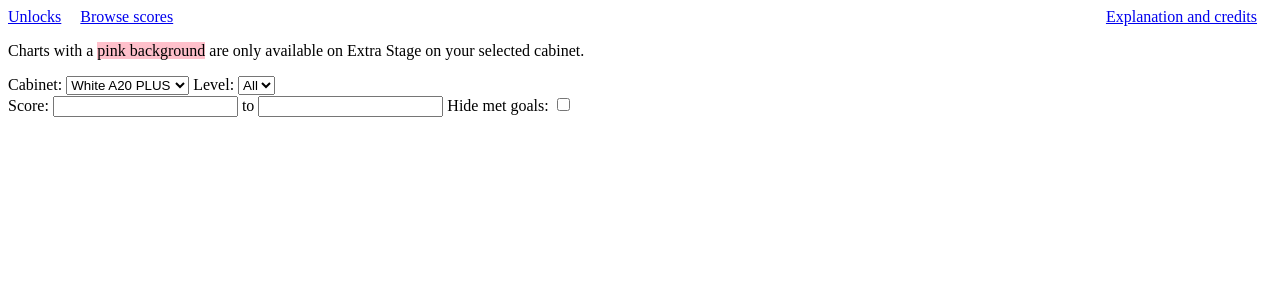
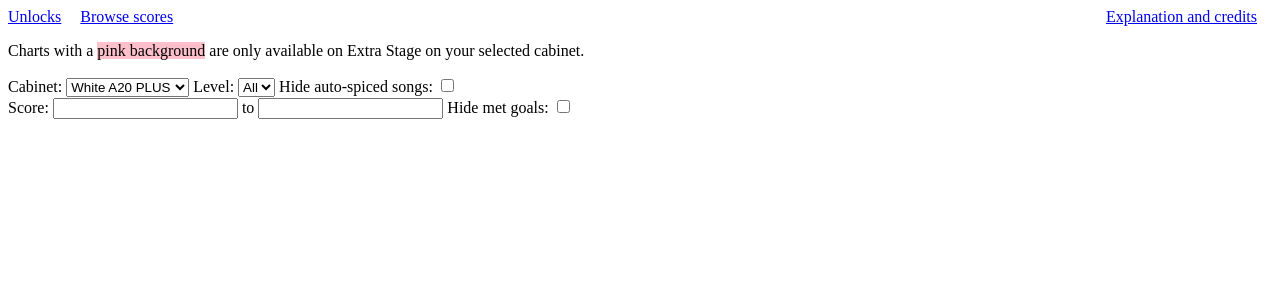
Before and after one commit to rrwoods/pprx, a Django app: template pprxweb/scorebrowser/templates/scorebrowser/scores.html in a window 1280 px wide. Shown: the top 300 px of the page. Run offline with Django 3.2, Linux system fonts and the light colour scheme; the template is opened without the code that fills it: values that come from a table or form of the project are taken from there, others are empty; data comes from the database, SQL or seed files in the repository; parts of the project's set-up code (start-up, migrations or seed data) failed here and were passed over; some libraries are stand-ins or nearby versions.

Commit message:
"Hide autospice" filter

```diff
--- a/pprxweb/scorebrowser/static/scores.js
+++ b/pprxweb/scorebrowser/static/scores.js
@@ -5,6 +5,12 @@ $.fn.dataTable.ext.search.push(function(settings, data, dataIndex) {
 
 	var level_select = $('#level-select').find(':selected').val()
 	if ((level_select != 0) && (level_select != data[7])) {
+		return false
+	}
+
+	console.log(data)
+	var hide_autospice = $('#hide-autospice').is(':checked')
+	if (hide_autospice && (data[13] === "true")) {
 		return false
 	}
 
@@ -39,8 +45,11 @@ $(document).ready(function () {
 			{ data: '1', visible: false },
 			{ data: '2', visible: false },
 			{ data: '3', visible: false },
+			// 4:
 			{ data: 'game_version', title: 'Version', render: { display: 'name', sort: 'id', type: 'id' } },
+			// 5:
 			{ data: 'song_name', title: 'Song', className: 'border-right' },
+			// 6:
 			{
 				data: 'difficulty',
 				title: 'Difficulty',
@@ -52,7 +61,9 @@ $(document).ready(function () {
 					return data.rating
 				}
 			},
+			// 7:
 			{ data: 'rating', visible: false },
+			// 8:
 			{
 				data: 'spice',
 				title: 'Spice',
@@ -64,8 +75,11 @@ $(document).ready(function () {
 					}
 				}
 			},
+			// 9:
 			{ data: 'score', title: 'Score', render: DataTable.render.number(',', '.', 0) },
+			// 10:
 			{ data: 'quality', title: 'Quality', className: 'border-right', render: DataTable.render.number('', '.', 2) },
+			// 11:
 			{
 				data: 'goal',
 				title: 'Goal',
@@ -85,6 +99,7 @@ $(document).ready(function () {
 					return `<button${styles}>${text}</button>`
 				},
 			},
+			// 12:
 			{
 				data: 'distance',
 				title: 'Dist.',
@@ -99,7 +114,9 @@ $(document).ready(function () {
 					return "+" + data.toLocaleString('en-US')
 				}
 			},
+			// 13:
 			{ data: 'autospiced', visible: false },
+			// 14:
 			{ data: 'chart_id', visible: false},
 		],
 		createdRow: function(row, data, index) {
--- a/pprxweb/scorebrowser/templates/scorebrowser/scores.html
+++ b/pprxweb/scorebrowser/templates/scorebrowser/scores.html
@@ -36,6 +36,9 @@
 		<option value=18>18</option>
 		<option value=19>19</option>
 	</select>
+
+	Hide auto-spiced songs:
+	<input type="checkbox" id="hide-autospice" class="select-filter">
 	<br/>
 
 	Score:
```
